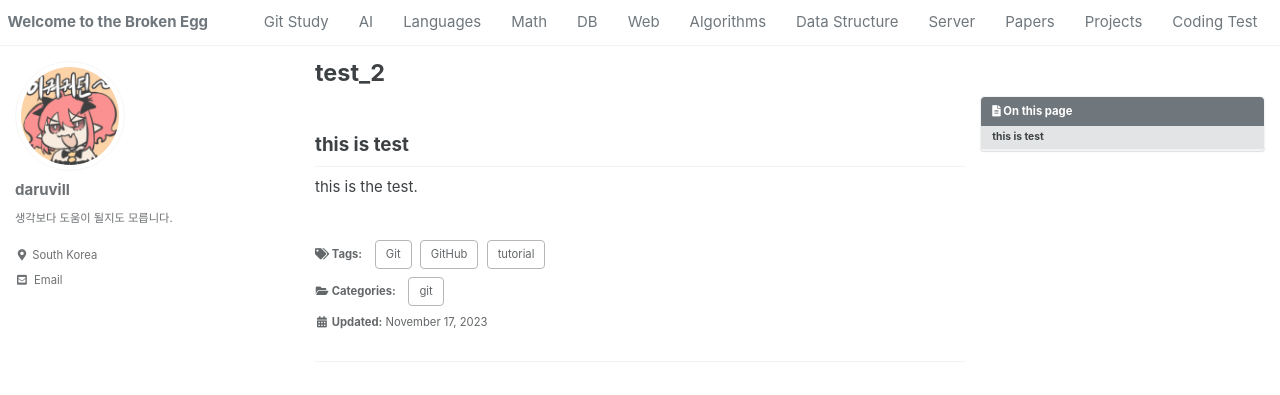
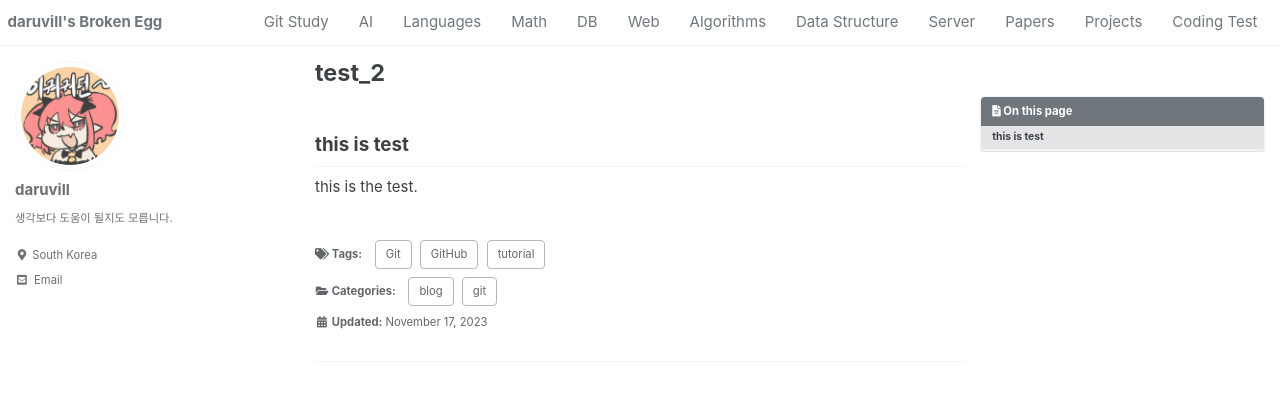
Before and after one commit to daruvill/broken-egg.github.io, a Jekyll site: the page built from git/_posts/2023-11-17-test.md, in a window 1280 px wide. Shown: the top 395 px of the page. Built offline with Jekyll 4.4.1, drawn with Linux system fonts in a browser that asks for light colours; cached includes are drawn as plain includes; some web fonts are replaced; comment, search, counter and statistics services are not loaded.

Commit message:
change title, inline code color

```diff
--- a/_config.yml
+++ b/_config.yml
@@ -16,7 +16,7 @@ minimal_mistakes_skin    : "default" # "air", "aqua", "contrast", "dark", "dirt"
 
 # Site Settings
 locale                   : "en-US"
-title                    : "Welcome to the Broken Egg"
+title                    : "daruvill's Broken Egg"
 title_separator          : "-"
 subtitle                 : # site tagline that appears below site title in masthead
 name                     : "daruvill"
--- a/_sass/minimal-mistakes/_variables.scss
+++ b/_sass/minimal-mistakes/_variables.scss
@@ -63,7 +63,7 @@ $lighter-gray: mix(#fff, $gray, 90%) !default;
 
 $background-color: #fff !default;
 $code-background-color: #fafafa !default;
-$code-background-color-dark: $light-gray !default;
+$code-background-color-dark: $gray !default;
 $text-color: $dark-gray !default;
 $muted-text-color: mix(#fff, $text-color, 20%) !default;
 $border-color: $lighter-gray !default;
--- a/git/_posts/2023-11-17-test.md
+++ b/git/_posts/2023-11-17-test.md
@@ -1,6 +1,6 @@
 ---
 title: "test_2"
-category: []
+category: ['blog']
 tags: ['Git', 'GitHub','tutorial']
 comments: true
 toc_sticky: true
```
Also changed, not shown: git/_posts/2023-11-16-git_tutorial.md (+1 -1 lines).
